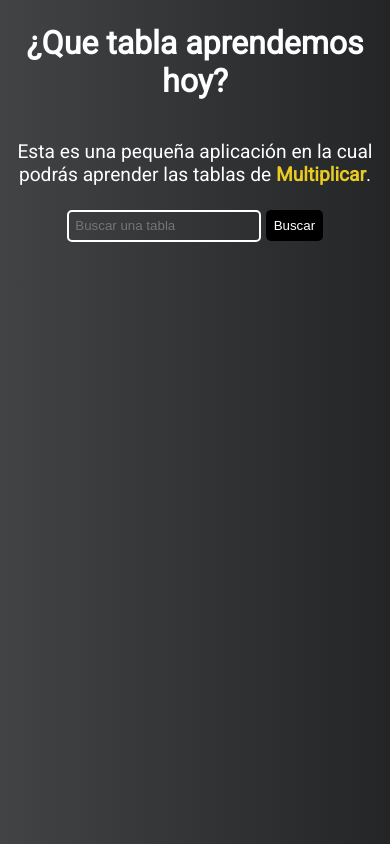
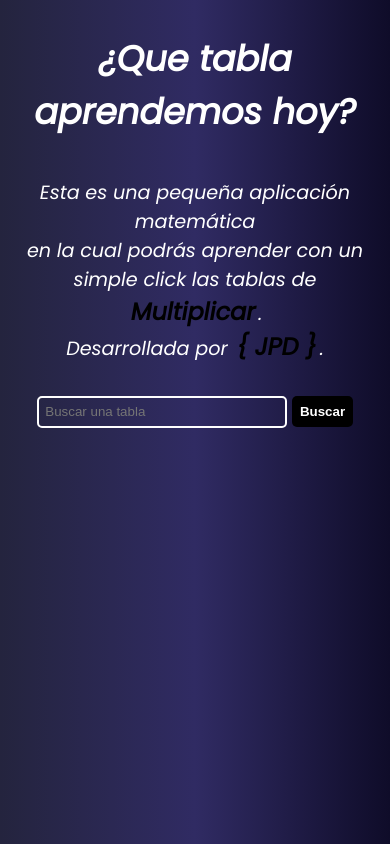
Before and after one commit to DavaJuan/TablasMult-App, a plain HTML site: page index.html in a window 390 px wide. Drawn offline with Linux system fonts and the light colour scheme.

Commit message:
changed style

```diff
--- a/index.html
+++ b/index.html
@@ -9,8 +9,10 @@
   <body>
     <h1>¿Que tabla aprendemos hoy?</h1>
     <p id="text">
-      Esta es una pequeña aplicación en la cual podrás aprender las tablas de
-      <span>Multiplicar</span>.
+      Esta es una pequeña aplicación matemática <br />
+      en la cual podrás aprender con un simple click las tablas de
+      <span>Multiplicar</span>.<br />
+      Desarrollada por <span>{ JPD }</span>.
     </p>
     <div id="inpuntConteiner">
       <input type="number" id="numeroTabla" placeholder="Buscar una tabla" />
--- a/style.css
+++ b/style.css
@@ -1,4 +1,4 @@
-@import url("https://fonts.googleapis.com/css2?family=Roboto&display=swap");
+@import url("https://fonts.googleapis.com/css2?family=Poppins:ital@1&family=Roboto&display=swap");
 
 * {
   margin: 0;
@@ -7,11 +7,11 @@
 }
 
 body {
-  height: 100%;
-  background: #232526;
-  background: -webkit-linear-gradient(to right, #414345, #232526);
-  background: linear-gradient(to right, #414345, #232526);
-  font-family: "Roboto", sans-serif;
+  height: auto;
+  background: #0f0c29;
+  background: -webkit-linear-gradient(to right, #24243e, #302b63, #0f0c29);
+  background: linear-gradient(to right, #24243e, #302b63, #0f0c29);
+  font-family: "Poppins", sans-serif;
   color: #fff;
   display: flex;
   justify-content: center;
@@ -21,21 +21,37 @@ body {
 
 h1 {
   text-align: center;
-  padding: 1.5rem;
+  padding: 1rem;
+  margin-top: 1rem;
+  font-size: 3rem;
 }
 
 #text {
   text-align: center;
-  font-size: 1.2rem;
+  font-size: 1.3rem;
   padding: 1rem;
 }
 
 #text span {
-  color: #eacb22;
+  color: #000;
+  font-size: 1.5rem;
+  padding: 0.2rem;
+  border-radius: 5px;
   font-weight: bold;
 }
 
+li {
+  background-color: #000000;
+  margin: 0.2rem;
+  padding: 0.2rem;
+  border-radius: 5px;
+  border: 1px solid #fff;
+  width: 150px;
+  text-align: center;
+}
+
 input {
+  width: 300px;
   outline: none;
   background: transparent;
   border: 2px solid #fff;
@@ -51,6 +67,13 @@ button {
   border: none;
   background-color: #000000;
   color: #fff;
+  font-weight: bold;
+  cursor: pointer;
+  transition: 0.5s;
+}
+
+button:hover {
+  background-color: #0000007b;
 }
 
 #inpuntConteiner {
@@ -70,3 +93,32 @@ button {
   flex-direction: column;
   list-style: none;
 }
+
+@media only screen and (max-width: 400px) {
+  body {
+    height: 100%;
+  }
+
+  h1 {
+    font-size: 2.2rem;
+    padding: 1rem;
+  }
+
+  #text {
+    text-align: center;
+    font-size: 1.2rem;
+    padding: 0.5rem;
+    margin: 1rem;
+  }
+
+  input {
+    width: 250px;
+    outline: none;
+    background: transparent;
+    border: 2px solid #fff;
+    border-radius: 5px;
+    padding: 0.4rem;
+    margin-right: 5px;
+    color: #fff;
+  }
+}
```
